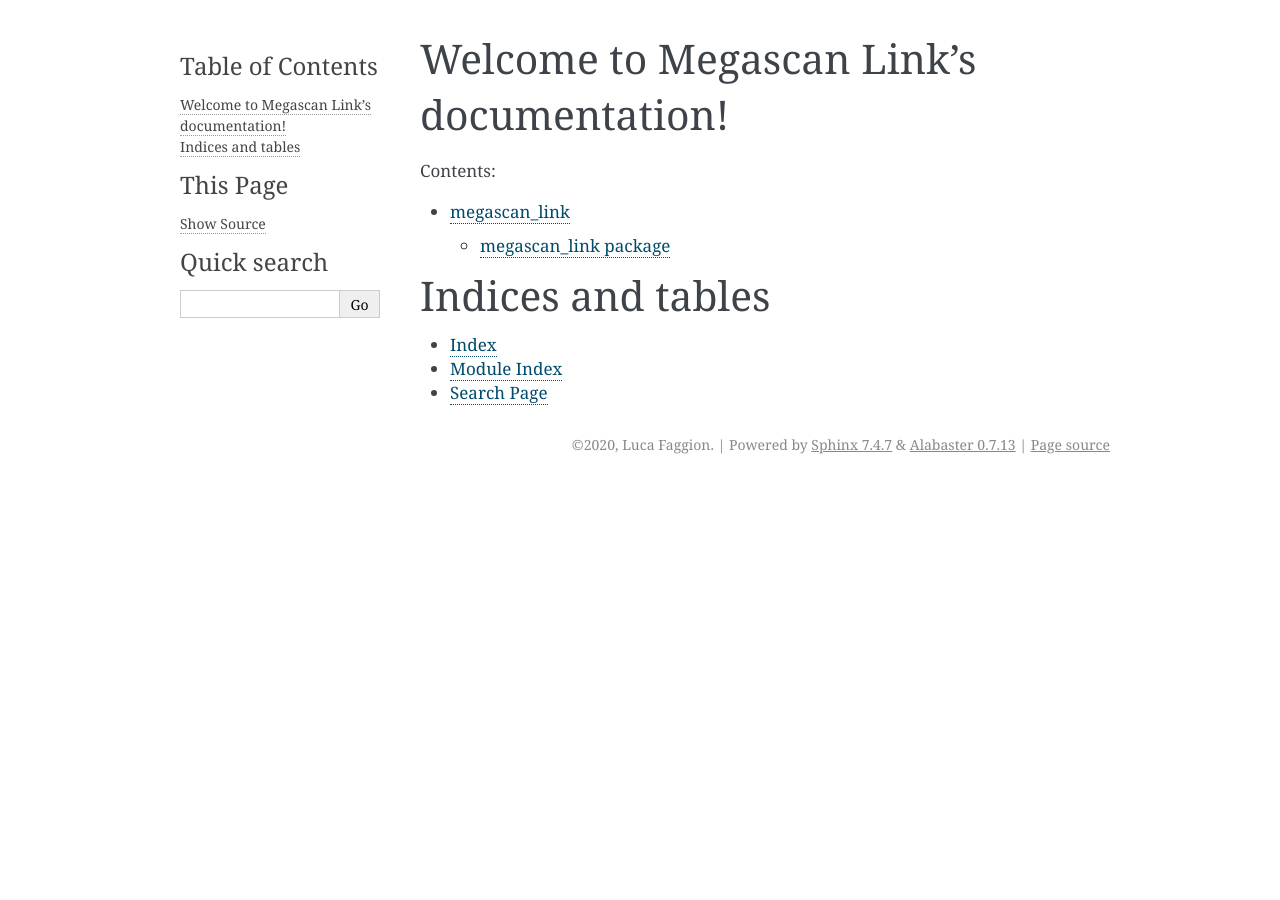
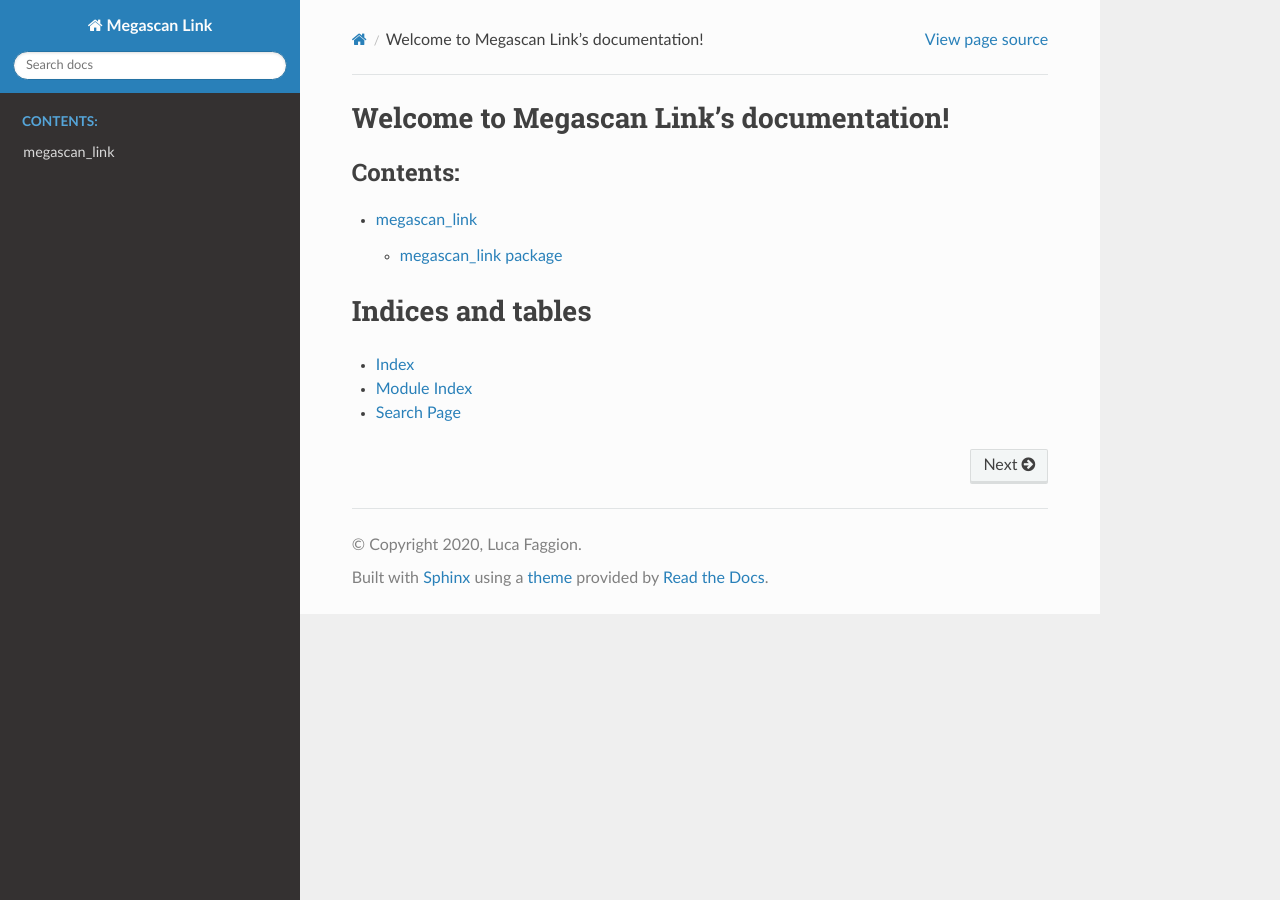
Before and after one commit to Raider-Arts/megascan-link, a Sphinx documentation site: the page built from doc/index.rst, in a window 1280 px wide. Built offline with Sphinx 7.4.7 and the Read the Docs theme 2.0.0, drawn with Linux system fonts in a browser that asks for light colours.

Commit message:
Added read the doc theme (install it with pip install sphinx-rtd-theme)

```diff
--- a/doc/conf.py
+++ b/doc/conf.py
@@ -27,7 +27,7 @@ author = 'Luca Faggion'
 # Add any Sphinx extension module names here, as strings. They can be
 # extensions coming with Sphinx (named 'sphinx.ext.*') or your custom
 # ones.
-extensions = ['sphinx.ext.autodoc']
+extensions = ['sphinx.ext.autodoc',"sphinx_rtd_theme"]
 
 # Add any paths that contain templates here, relative to this directory.
 templates_path = ['_templates']
@@ -46,7 +46,7 @@ autodoc_mock_imports = ["sd"]
 # The theme to use for HTML and HTML Help pages.  See the documentation for
 # a list of builtin themes.
 #
-html_theme = 'alabaster'
+html_theme = 'sphinx_rtd_theme'
 
 # Add any paths that contain custom static files (such as style sheets) here,
 # relative to this directory. They are copied after the builtin static files,
```
